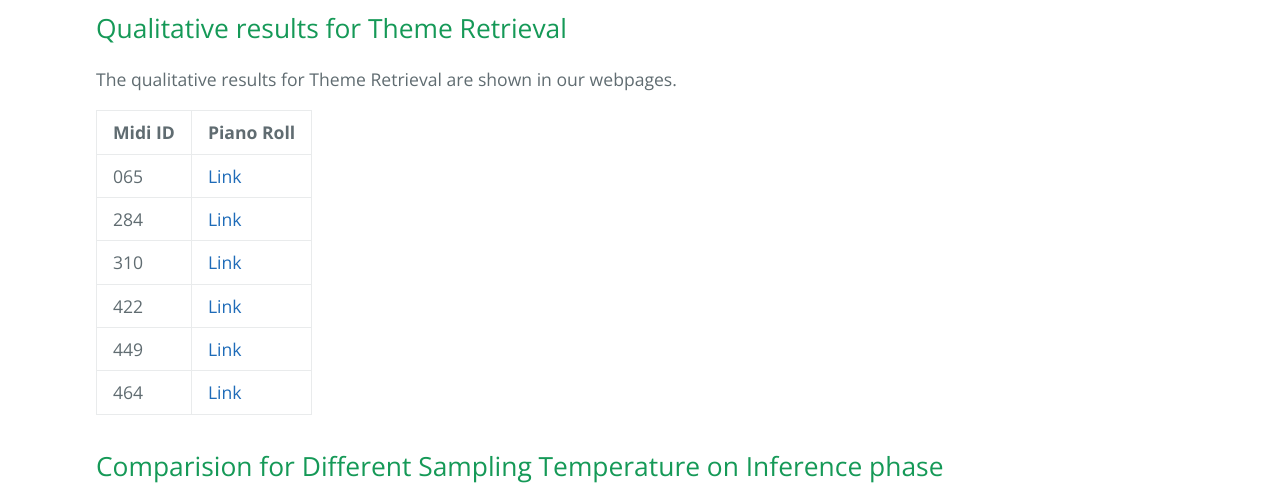
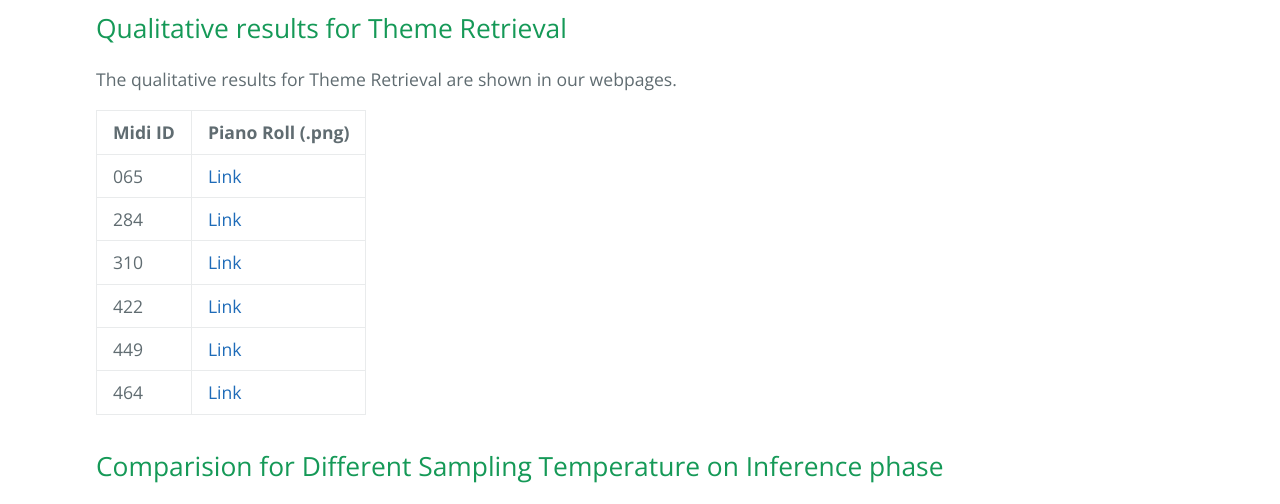
Before and after one commit to atosystem/ThemeTransformer, a Jekyll site: the page built from responsefortmm.md, in a window 1280 px wide. Shown: the part 365-869 px from the top of the page. Built offline with Jekyll 4.4.1, drawn with Linux system fonts in a browser that asks for light colours.

Commit message:
change pngs

```diff
--- a/responsefortmm.md
+++ b/responsefortmm.md
@@ -12,14 +12,14 @@
 
 
 
-Midi ID       | Piano Roll |
+Midi ID       | Piano Roll (.png) |
 --------------|-------|
-065    | [Link](tmm_files/065/065.html) |
-284    | [Link](tmm_files/284/284.html) |
-310    | [Link](tmm_files/310/310.html) |
-422    | [Link](tmm_files/422/422.html) |
-449    | [Link](tmm_files/449/449.html) |
-464    | [Link](tmm_files/464/464.html) |
+065    | [Link](tmm_files/pianoRollPngs/065.png) |
+284    | [Link](tmm_files/pianoRollPngs/284.png) |
+310    | [Link](tmm_files/pianoRollPngs/310.png) |
+422    | [Link](tmm_files/pianoRollPngs/422.png) |
+449    | [Link](tmm_files/pianoRollPngs/449.png) |
+464    | [Link](tmm_files/pianoRollPngs/464.png) |
 
 
 ## Comparision for Different Sampling Temperature on Inference phase
```
Also changed, not shown: tmm_files/pianoRollPngs/065.png (added), tmm_files/pianoRollPngs/284.png (added), tmm_files/pianoRollPngs/310.png (added), tmm_files/pianoRollPngs/449.png (added), tmm_files/pianoRollPngs/464.png (added), 1 other file.
